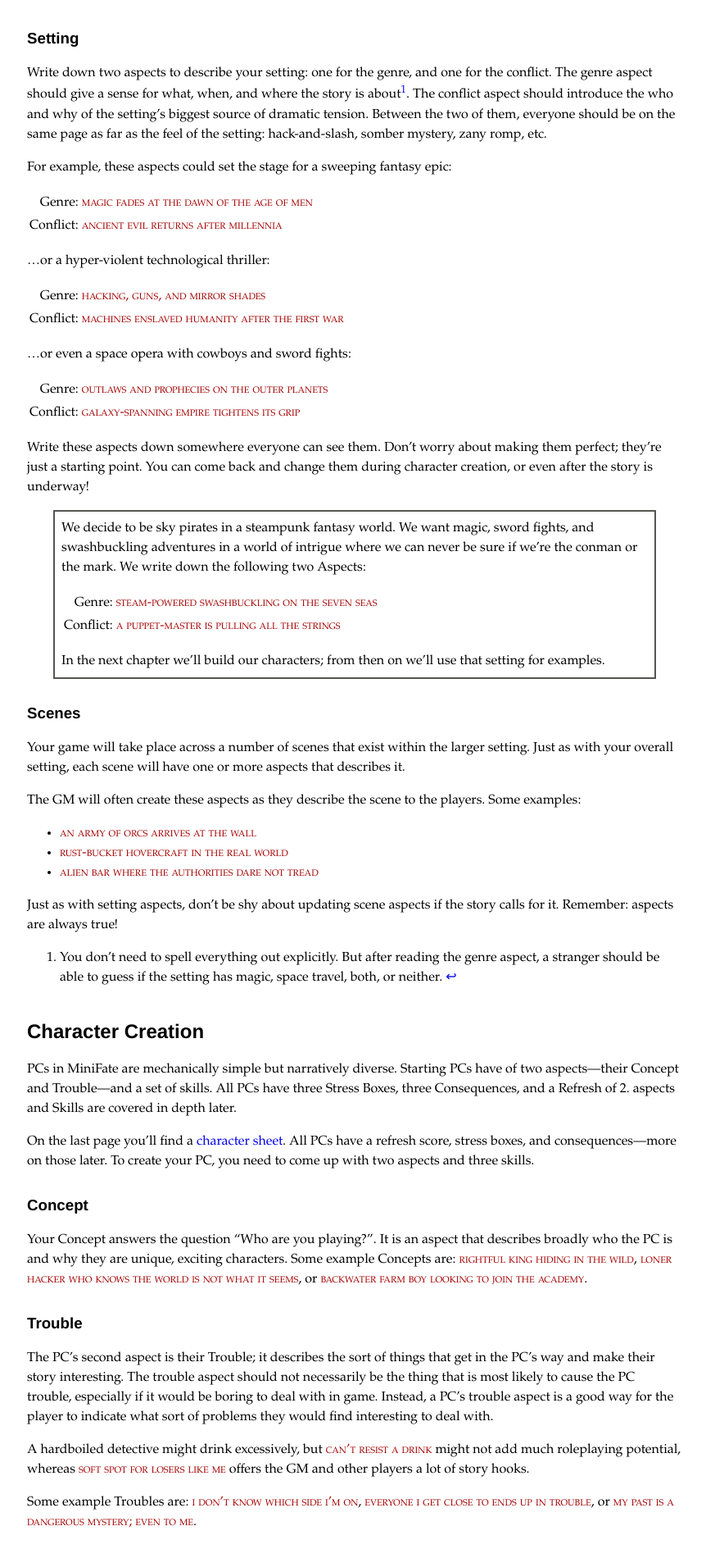
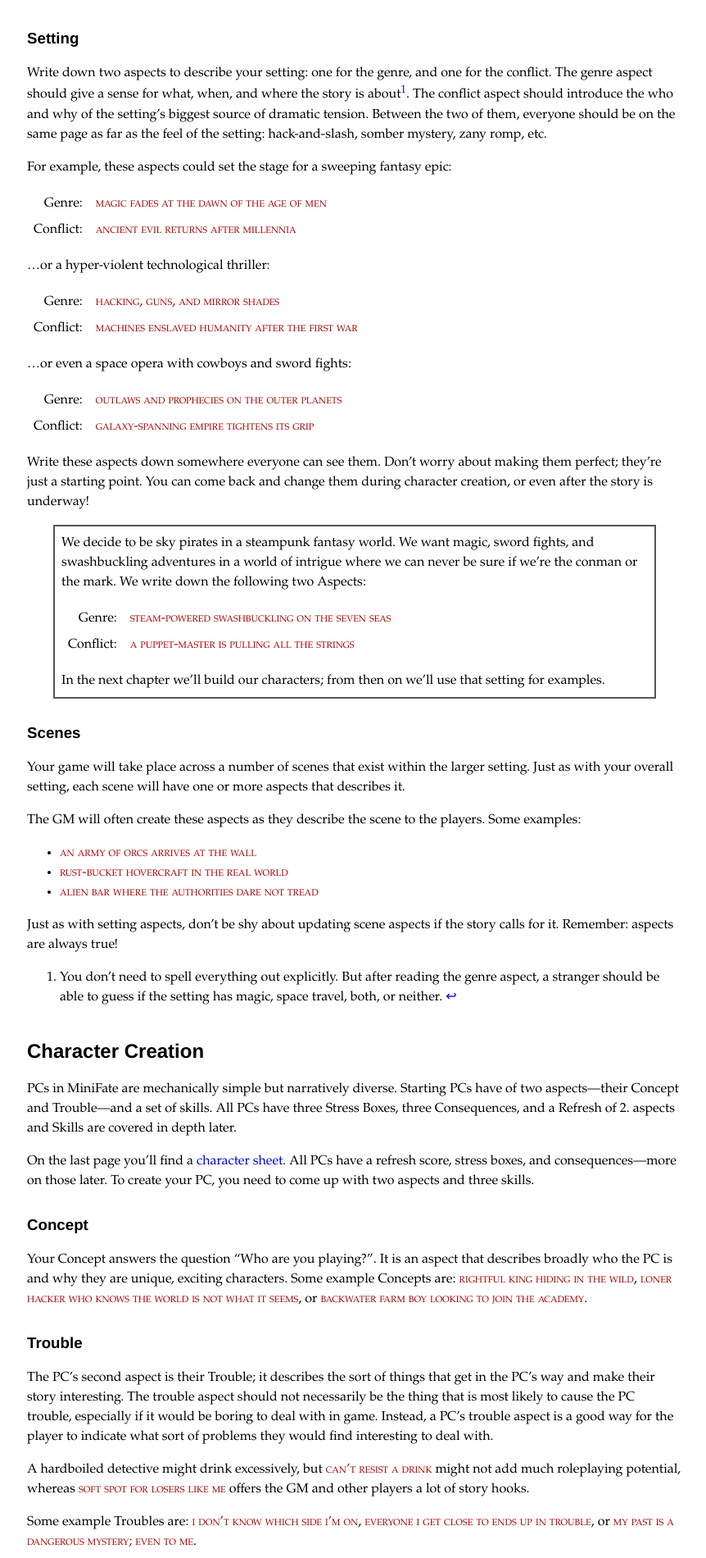
Before and after one commit to MiniFate/MiniFate, a Jekyll site: the page built from index.md, in a window 1280 px wide. Shown: the part 1547-3447 px from the top of the page at 82% size, without its empty margins (207-1069 px from the left). Built offline with Jekyll 4.4.1, drawn with Linux system fonts in a browser that asks for light colours.

Commit message:
Add padding and lines to tables

```diff
--- a/assets/_sass/main.scss
+++ b/assets/_sass/main.scss
@@ -45,12 +45,40 @@
 }
 
 // Special alignment for skill and aspect tables
-table.key-def td {
-  text-align: left;
+table.key-def {
+  border-width: 0;
+  td {
+    text-align: left;
+  }
+
+  td:first-child {
+    text-align: right;
+  }
 }
 
-table.key-def td:first-child {
-  text-align: right;
+// Other tables
+table {
+  font-size: 1em;
+  font-variant-numeric: lining-nums tabular-nums;
+  border-collapse: collapse;
+  border-width: 0.12em 0;
+  border-color: $tango-dark-grey;
+  border-style: solid;
+}
+
+thead {
+  border-bottom: 0.06em;
+  border-bottom-style: solid;
+  border-bottom-color: $tango-dark-grey;
+}
+
+td,
+th {
+  padding: .25em .5em;
+}
+
+th {
+  text-align: left;
 }
 
 // Inline dice images
```
